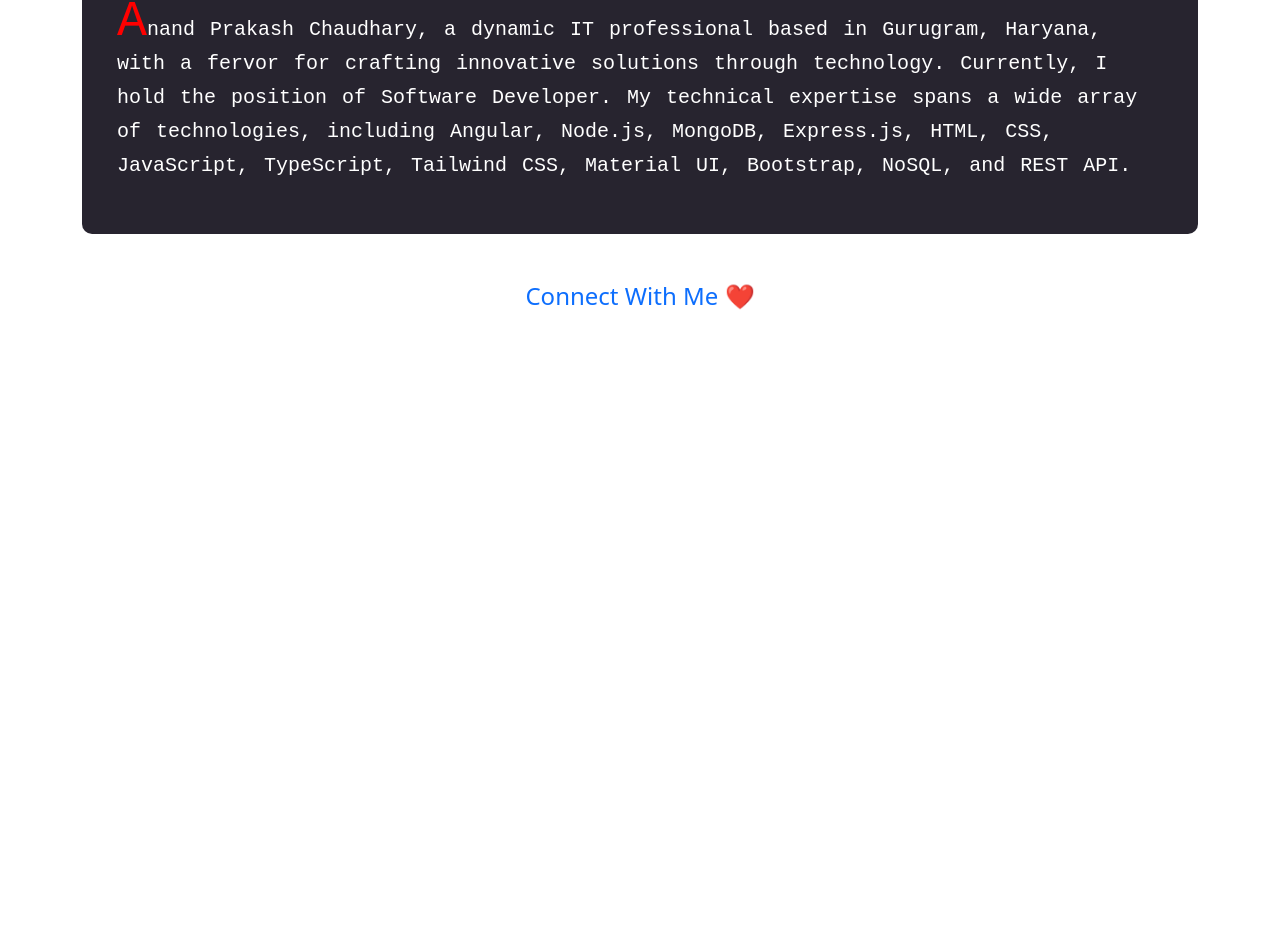
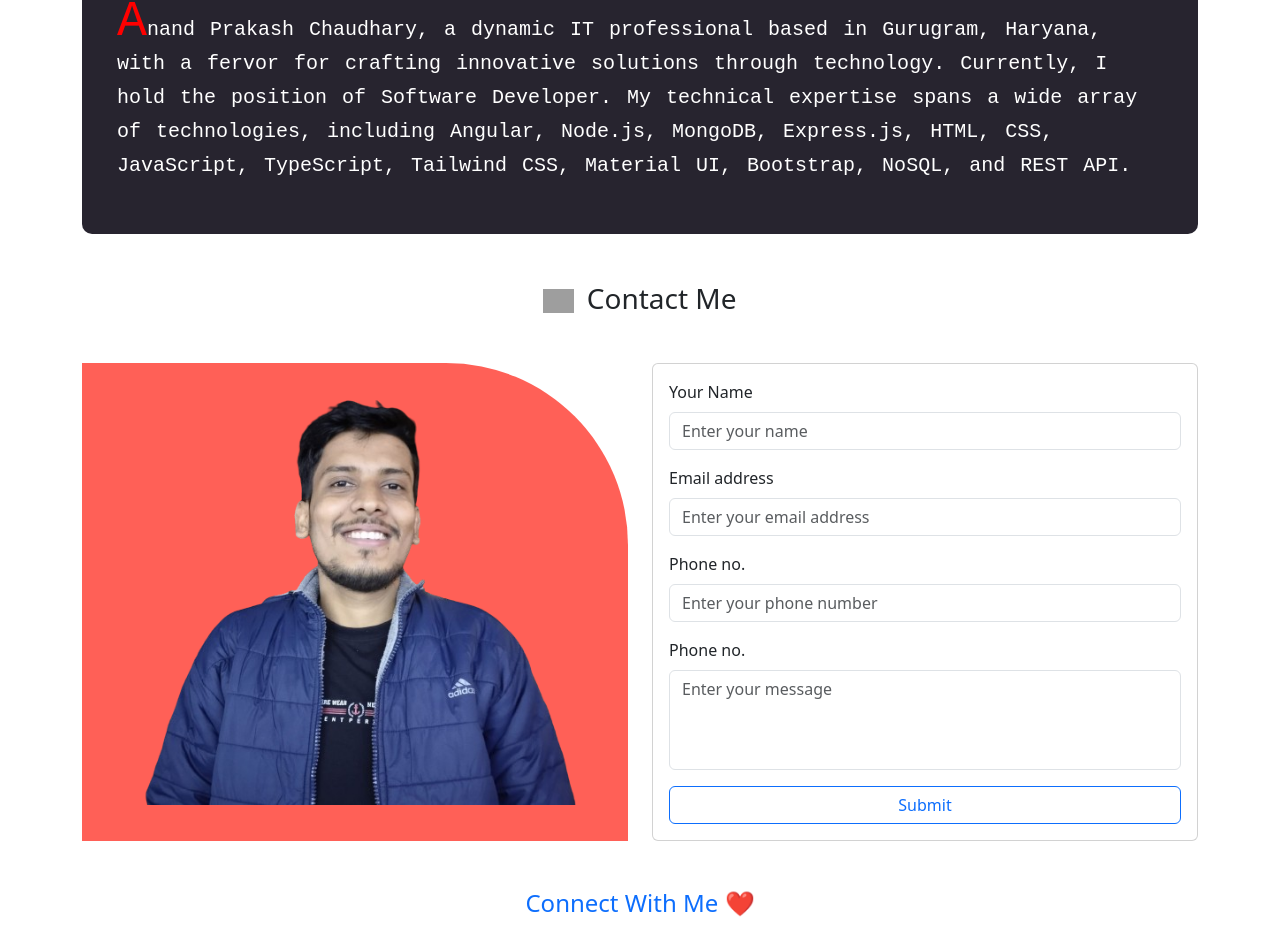
Before and after one commit to anand8126/Anand-CV, a plain HTML site: page index.html in a window 1280 px wide. Shown: the part 2592-3518 px from the top of the page. Before the commit the page ends 2910 px from the top, so only its background shows below. Drawn offline with nearby package versions, Linux system fonts and the light colour scheme; grey boxes are pictures that could not be loaded.

Commit message:
first commit

```diff
--- a/index.html
+++ b/index.html
@@ -593,8 +593,8 @@
               </div>
               <div class="about-desc">
                 <p>
-                  Anand Prakash Chaudhary, a dynamic IT professional based
-                  in Gurugram, Haryana, with a fervor for crafting innovative
+                  Anand Prakash Chaudhary, a dynamic IT professional based in
+                  Gurugram, Haryana, with a fervor for crafting innovative
                   solutions through technology. Currently, I hold the position
                   of Software Developer. My technical expertise spans a wide
                   array of technologies, including Angular, Node.js, MongoDB,
@@ -607,13 +607,104 @@
         </div>
       </div>
 
+      <!-- Contact US -->
+
+      <div class="contact mb-5">
+        <div class="row">
+          <div class="col-md-12">
+            <h3 class="text-center mt-5 mb-5">
+              <span
+                ><img
+                  src="https://banner2.cleanpng.com/20190828/loz/transparent-contact-us-icon-contact-icon-5d68d3a749bc60.583495881567151015302.jpg"
+                  style="width: 36px; padding-right: 5px"
+                  alt=""
+              /></span>
+              Contact Me
+            </h3>
+          </div>
+
+          <div class="col-md-6">
+            <div class="left-side text-center">
+              <div class="card-body">
+                <img src="anand-bg.png" alt="" style="height: 442px" />
+              </div>
+            </div>
+          </div>
+          <div class="col-md-6">
+            <div class="right-side">
+              <div class="card">
+                <div class="card-body">
+                  <form>
+                    <div class="mb-3">
+                      <label for="exampleInputEmail1" class="form-label"
+                        >Your Name</label
+                      >
+                      <input
+                        type="name"
+                        class="form-control"
+                        placeholder="Enter your name"
+                        required
+                      />
+                    </div>
+                    <div class="mb-3">
+                      <label for="exampleInputEmail1" class="form-label"
+                        >Email address</label
+                      >
+                      <input
+                        type="email"
+                        class="form-control"
+                        placeholder="Enter your email address"
+                        required
+                      />
+                    </div>
+                    <div class="mb-3">
+                      <label for="exampleInputEmail1" class="form-label"
+                        >Phone no.
+                      </label>
+                      <input
+                        type="text"
+                        class="form-control"
+                        placeholder="Enter your phone number "
+                        required
+                      />
+                    </div>
+
+                    <div class="mb-3">
+                      <label for="exampleInputEmail1" class="form-label"
+                        >Phone no.
+                      </label>
+                      <textarea
+                        class="form-control"
+                        placeholder="Enter your message "
+                        style="height: 100px; resize: none"
+                        required
+                      ></textarea>
+                    </div>
+
+                    <div>
+                      <button
+                        type="submit"
+                        class="btn btn-outline-primary"
+                        style="width: 100%"
+                      >
+                        Submit
+                      </button>
+                    </div>
+                  </form>
+                </div>
+              </div>
+            </div>
+          </div>
+        </div>
+      </div>
+
       <!-- Footer section -->
       <footer class="mt-5">
         <div class="row">
           <div class="col-md-12" id="connect">
             <h4 class="connect">
               <a
-                href="https://anand8126.github.io/Anand-Profile/"
+                href="https://developeranand1.github.io/Anand-Profile/"
                 target="_blank"
                 >Connect With Me ❤️</a
               >
--- a/style.css
+++ b/style.css
@@ -141,6 +141,15 @@ p.dot {
   font-size: 50px;
 }
 
+
+/* Contact US */
+
+.left-side{
+  height: 100%;
+  background-color: #ff6057;
+  border-top-right-radius: 182px;
+}
+
 @media screen and (max-width: 700px) {
   h3.my-name {
     margin-bottom: 9px;
```
Also changed, not shown: anand-bg.png (added), annd-bg2.png (added), apc.png (added).
